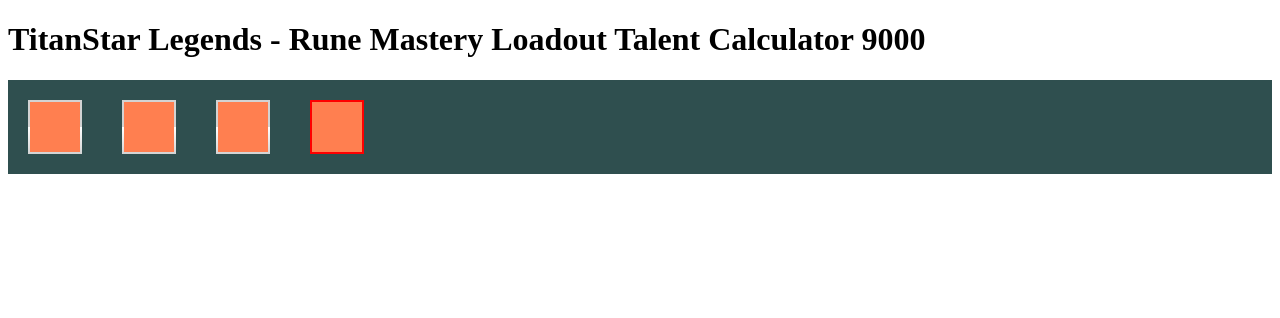
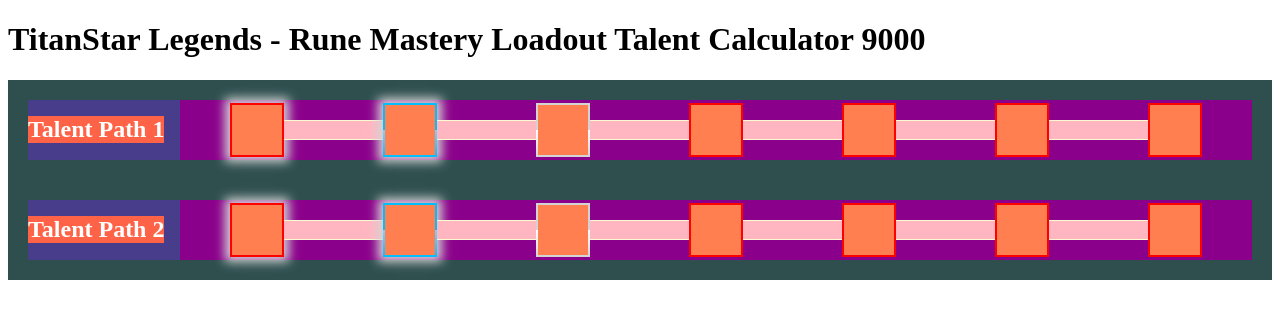
Before and after one commit to witalewski/rune-mastery, a React (Vite) app: page / in a window 1280 px wide. Shown: the top 318 px of the page. Built offline with nearby package versions, Linux system fonts and the light colour scheme.

Commit message:
Add talent path component + sample content Handle enabling/disable talent buttons based on path progress (only the button which can be selected or unselected can be enabled) Update sample content Use grid to handle > 4 buttons

```diff
--- a/src/App.module.css
+++ b/src/App.module.css
@@ -1,5 +1,7 @@
 .container {
   display: flex;
+  min-width: 360px;
+  flex-direction: column;
   gap: 40px;
 
   padding: 20px;
--- a/src/App.tsx
+++ b/src/App.tsx
@@ -1,6 +1,6 @@
 import "./index.css";
 import styles from "./App.module.css";
-import TalentButton from "./components/talent-button/TalentButton";
+import TalentPath from "./components/talent-path/TalentPath";
 
 function App() {
   return (
@@ -9,10 +9,8 @@
         TitanStar Legends - Rune Mastery Loadout Talent Calculator 9000
       </h1>
       <div className={styles.container}>
-        <TalentButton name="Talent 1" />
-        <TalentButton name="Talent 2" />
-        <TalentButton name="Talent 3" />
-        <TalentButton name="Unavailable Talent" disabled />
+        <TalentPath name="Talent Path 1" />
+        <TalentPath name="Talent Path 2" />
       </div>
     </main>
   );
--- a/src/components/talent-button/TalentButton.tsx
+++ b/src/components/talent-button/TalentButton.tsx
@@ -1,24 +1,21 @@
-import { useCallback, useState } from "react";
+import { useCallback } from "react";
 import styles from "./TalentButton.module.css";
 
 interface TalentButtonProps {
-  name: string;
+  talent: Talent;
+  onChange: (value: Talent) => void;
   disabled?: boolean;
 }
 
 export default function TalentButton({
-  name,
+  talent,
+  onChange,
   disabled = false,
 }: TalentButtonProps) {
-  const [selected, setSelected] = useState(false);
-
-  const onChange = useCallback(() => {
-    setSelected((prev) => !prev);
-  }, []);
-
   const onPointerUp = useCallback(
     (event: React.PointerEvent) => {
       const { pointerType, button } = event;
+      const { selected } = talent;
 
       if (disabled) {
         return;
@@ -33,9 +30,9 @@
         return;
       }
 
-      onChange();
+      onChange({ ...talent, selected: !selected });
     },
-    [selected, onChange, disabled]
+    [onChange, disabled, talent]
   );
 
   const onKeyDown = useCallback(
@@ -48,9 +45,9 @@
         return;
       }
 
-      onChange();
+      onChange({ ...talent, selected: !talent.selected });
     },
-    [onChange, disabled]
+    [onChange, disabled, talent]
   );
 
   return (
@@ -58,8 +55,8 @@
       className={styles.talentButton}
       role="checkbox"
       tabIndex={0}
-      aria-label={name}
-      aria-checked={selected}
+      aria-label={talent.name}
+      aria-checked={talent.selected}
       aria-disabled={disabled}
       onContextMenu={(event) => event.preventDefault()}
       onPointerUp={onPointerUp}
--- /dev/null
+++ b/src/components/talent-path/TalentPath.module.css
@@ -0,0 +1,53 @@
+.talentPath {
+  display: flex;
+  flex-wrap: wrap;
+  align-items: center;
+  justify-content: center;
+  gap: 16px;
+
+  color: white;
+  background-color: darkslateblue;
+}
+
+.title {
+  margin: 0;
+
+  background-color: tomato;
+  text-align: center;
+}
+
+.track {
+  flex: 1 0 320px;
+  display: grid;
+  grid-auto-rows: 60px;
+  grid-template-columns: repeat(auto-fit, minmax(80px, 1fr));
+
+  background-color: darkmagenta;
+}
+
+.cell {
+  display: flex;
+
+  align-items: center;
+  justify-content: center;
+
+  &:first-child {
+    .separator:first-child {
+      visibility: hidden;
+    }
+  }
+
+  &:last-child {
+    .separator:last-child {
+      visibility: hidden;
+    }
+  }
+}
+
+.separator {
+  flex: 1;
+  height: 20px;
+  background-color: lightpink;
+  border-top: 1px solid lightgoldenrodyellow;
+  border-bottom: 1px solid lightgoldenrodyellow;
+}
--- /dev/null
+++ b/src/components/talent-path/TalentPath.tsx
@@ -0,0 +1,71 @@
+import { ReactNode, useCallback, useState } from "react";
+import TalentButton from "../talent-button/TalentButton";
+import styles from "./TalentPath.module.css";
+
+interface TalentPathProps {
+  name: string;
+}
+
+export default function TalentPath({ name }: TalentPathProps) {
+  const [talents, setTalents] = useState([
+    { id: "talent-1", name: "Talent 1", selected: true },
+    { id: "talent-2", name: "Talent 2", selected: true },
+    { id: "talent-3", name: "Talent 3", selected: false },
+    { id: "talent-4", name: "Talent 4", selected: false },
+    { id: "talent-5", name: "Talent 5", selected: false },
+    { id: "talent-6", name: "Talent 6", selected: false },
+    { id: "talent-7", name: "Talent 7", selected: false },
+  ]);
+
+  const onTalentChange = useCallback(
+    (updatedTalent: Talent) =>
+      setTalents((prevTalents) =>
+        prevTalents.map((talent) =>
+          talent.id === updatedTalent.id ? updatedTalent : talent
+        )
+      ),
+    []
+  );
+
+  const isTalentDisabled = useCallback(
+    (talentIndex: number) => {
+      const isSelected = talents[talentIndex].selected;
+      const isFirstTalent = talentIndex === 0;
+      const isLastTalent = talentIndex === talents.length - 1;
+
+      if (isSelected) {
+        return !isLastTalent && talents[talentIndex + 1].selected;
+      }
+
+      return !isFirstTalent && !talents[talentIndex - 1].selected;
+    },
+    [talents]
+  );
+
+  return (
+    <div className={styles.talentPath} role="group" aria-label={name}>
+      <h2 className={styles.title}>{name}</h2>
+      <div className={styles.track}>
+        {talents.map((talent, i) => (
+          <PathGridCell key={talent.id}>
+            <TalentButton
+              talent={talent}
+              disabled={isTalentDisabled(i)}
+              onChange={onTalentChange}
+            />
+          </PathGridCell>
+        ))}
+      </div>
+    </div>
+  );
+}
+
+function PathGridCell({ children }: { children: ReactNode }) {
+  return (
+    <div className={styles.cell}>
+      <div className={styles.separator} />
+      {children}
+      <div className={styles.separator} />
+    </div>
+  );
+}
--- /dev/null
+++ b/src/index.d.ts
@@ -0,0 +1,5 @@
+interface Talent {
+  id: string;
+  name: string;
+  selected: boolean;
+}
```
